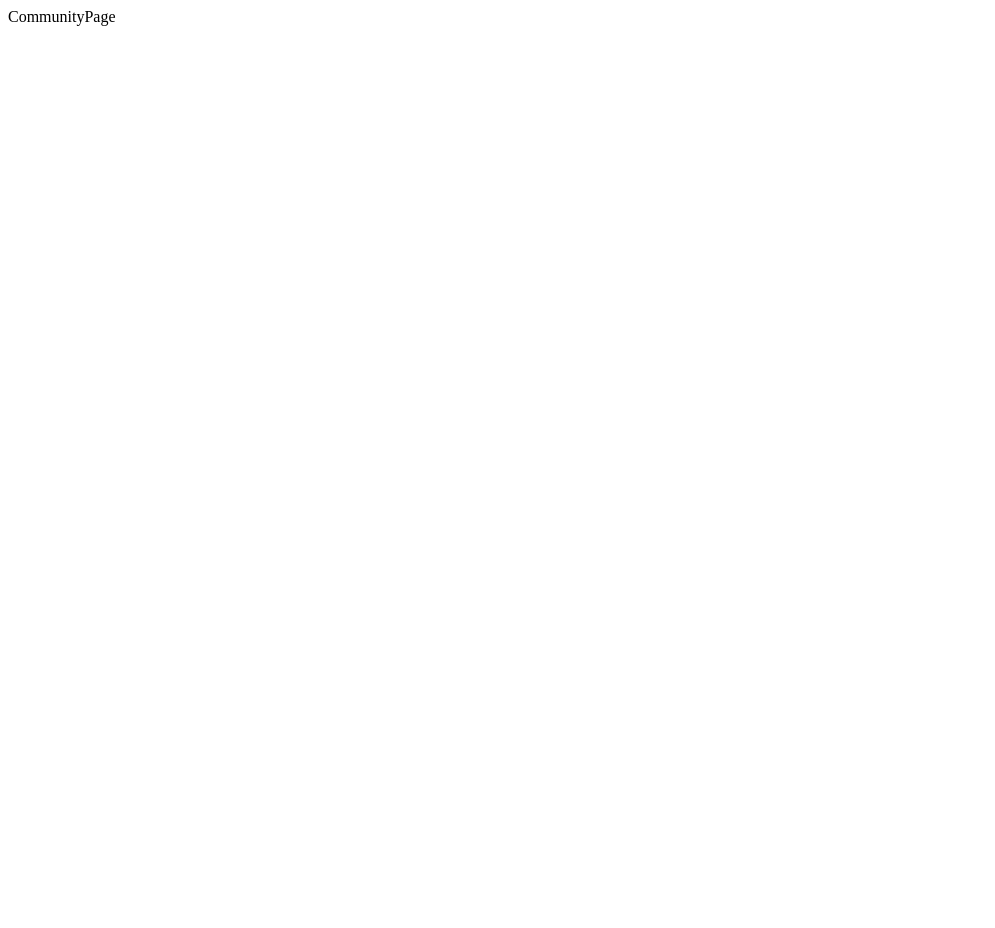
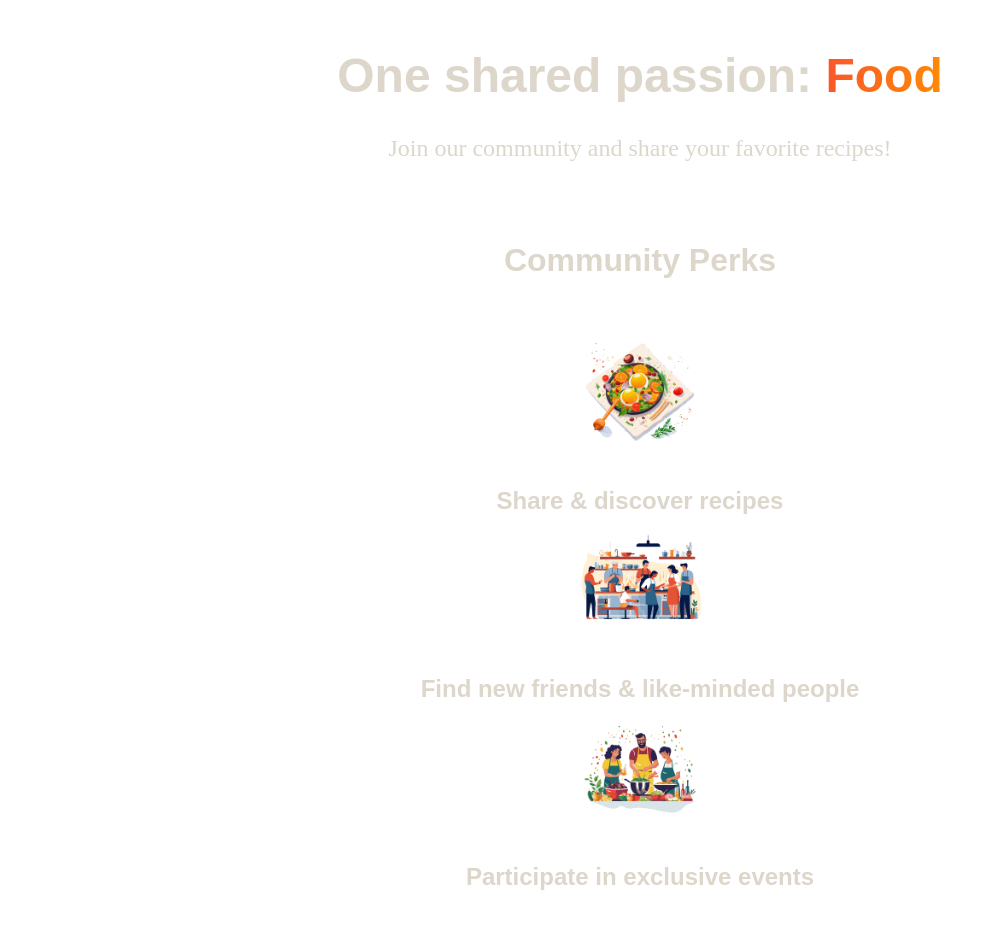
Before and after one commit to rajeshwar09/nextjs-foodies-app, a Next.js app: page /community in a window 1280 px wide. Shown: the top 928 px of the page, without its empty margins (0-995 px from the left). Before the commit the page ends 800 px from the top, so only its background shows below. Built offline with nearby package versions, Linux system fonts and the light colour scheme.

Commit message:
feat: Added Community Page; add NavLink component for Header

```diff
--- a/app/community/page.jsx
+++ b/app/community/page.jsx
@@ -1,9 +1,42 @@
-import React from 'react'
+import Image from 'next/image';
+
+import mealIcon from '@/assets/icons/meal.png';
+import communityIcon from '@/assets/icons/community.png';
+import eventsIcon from '@/assets/icons/events.png';
+import styles from './page.module.css';
 
 const CommunityPage = () => {
   return (
-    <div>CommunityPage</div>
-  )
+    <>
+      <header className={styles.header}>
+        <h1>
+          One shared passion: <span className={styles.highlight}>Food</span>
+        </h1>
+        <p>Join our community and share your favorite recipes!</p>
+      </header>
+      <main className={styles.main}>
+        <h2>Community Perks</h2>
+
+        <ul className={styles.perks}>
+          <li>
+            <Image src={mealIcon} alt="A delicious meal" />
+            <p>Share & discover recipes</p>
+          </li>
+          <li>
+            <Image src={communityIcon} alt="A crowd of people, cooking" />
+            <p>Find new friends & like-minded people</p>
+          </li>
+          <li>
+            <Image
+              src={eventsIcon}
+              alt="A crowd of people at a cooking event"
+            />
+            <p>Participate in exclusive events</p>
+          </li>
+        </ul>
+      </main>
+    </>
+  );
 }
 
 export default CommunityPage
--- /dev/null
+++ b/app/community/page.module.css
@@ -0,0 +1,61 @@
+.header {
+  gap: 3rem;
+  margin: 3rem auto 5rem auto;
+  width: 90%;
+  max-width: 75rem;
+  color: #ddd6cb;
+  font-size: 1.5rem;
+  text-align: center;
+}
+
+.header h1 {
+  font-family: 'Montserrat', sans-serif;
+}
+
+.highlight {
+  background: linear-gradient(90deg, #f9572a, #ff8a05);
+  background-clip: text;
+  -webkit-background-clip: text;
+  -webkit-text-fill-color: transparent;
+}
+
+.main {
+  width: 90%;
+  max-width: 40rem;
+  margin: 0 auto;
+  text-align: center;
+}
+
+.main h2 {
+  font-family: 'Montserrat', sans-serif;
+  font-size: 2rem;
+  margin-bottom: 3rem;
+  color: #ddd6cb;
+}
+
+.perks {
+  list-style: none;
+  margin: 3rem 0;
+  padding: 0;
+}
+
+.perks li {
+  display: flex;
+  flex-direction: column;
+  align-items: center;
+  gap: 2rem;
+}
+
+.perks img {
+  width: 8rem;
+  height: 8rem;
+  object-fit: contain;
+}
+
+.perks p {
+  font-family: 'Montserrat', sans-serif;
+  font-size: 1.5rem;
+  font-weight: bold;
+  margin: 0;
+  color: #ddd6cb;
+}
--- a/components/main-header/main-header-background.jsx
+++ b/components/main-header/main-header-background.jsx
@@ -1,4 +1,4 @@
-import styles from "./main-header-background.module.css"
+import styles from "./main-header-background.module.css";
 
 const MainHeaderBackground = () => {
   return (
```
Also changed, not shown: components/main-header/main-header.jsx (+4 -3 lines), components/main-header/main-header.module.css (+1 -25 lines), components/main-header/nav-link.jsx (added, +24 -0 lines), components/main-header/nav-link.module.css (added, +23 -0 lines), components/main-header/main-header-background.module.css (line endings or trailing spaces).
